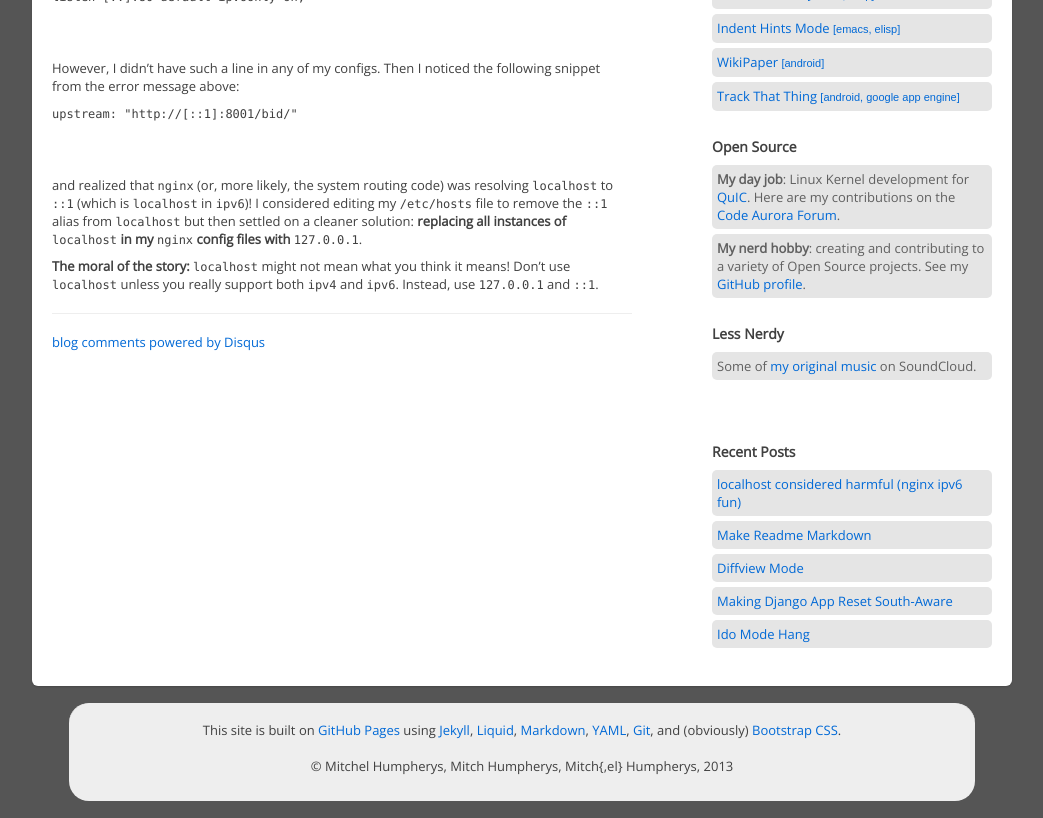
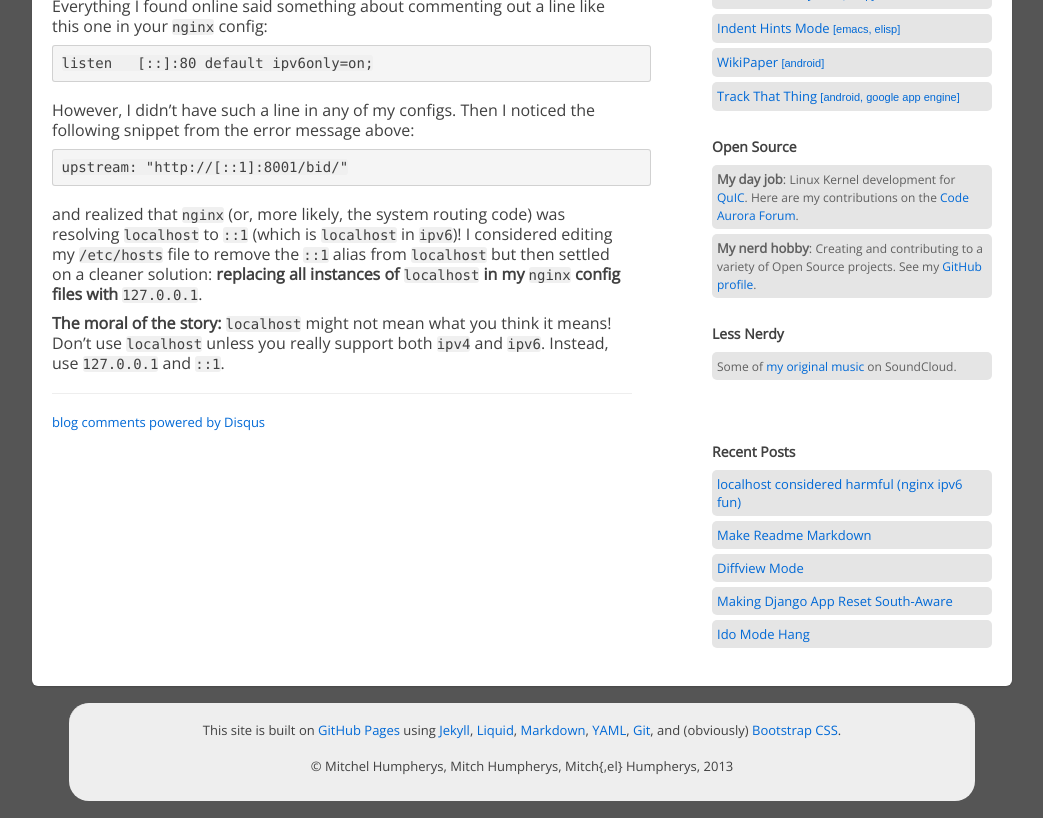
Before and after one commit to mgalgs/mgalgs.github.io, a Jekyll site: the page built from _posts/2013-05-04-localhost-considered-harmful.markdown, in a window 1280 px wide and 1182 px high, cut to the strip 364-1182 px from the top of the window. Shown: the whole strip, without its empty margins (118-1161 px from the left). Built offline with Jekyll 4.4.1, drawn with Linux system fonts in a browser that asks for light colours; some web fonts are replaced; comment, search, counter and statistics services are not loaded.

Commit message:
formatting (default font size in posts) and markdown compliance changes

```diff
--- a/_layouts/default.html
+++ b/_layouts/default.html
@@ -166,25 +166,35 @@
             <h5>Open Source</h5>
             <ul class="unstyled gray-list">
               <li>
-                <strong>My day job</strong>: Linux Kernel development
+                <strong>My day job</strong>:
+
+		<small>
+		  Linux Kernel development
 		  for <a href="http://www.quicinc.com/">QuIC</a>. Here
 		  are my contributions on
 		  the <a href="https://www.codeaurora.org/gitweb/quic/la/?p=kernel%2Fmsm.git&a=search&h=refs%2Fheads%2Fmsm-3.4&st=author&s=Mitchel+Humpherys">Code
 		  Aurora Forum</a>.
+		</small>
               </li>
               <li>
-                <strong>My nerd hobby</strong>: creating and
-                contributing to a variety of Open Source projects. See
+                <strong>My nerd hobby</strong>:
+
+		<small>
+		  Creating and contributing to a variety of Open
+		  Source projects. See
 		  my <a href="https://github.com/mgalgs">GitHub
 		  profile</a>.
+		</small>
               </li>
             </ul>
 
             <h5>Less Nerdy</h5>
             <ul class="unstyled gray-list">
               <li>
+		<small>
 		  Some of <a href="https://soundcloud.com/mgalgs">my
 		  original music</a> on SoundCloud.
+		</small>
               </li>
             </ul>
 
--- a/_layouts/post.html
+++ b/_layouts/post.html
@@ -2,7 +2,8 @@
 layout: default
 ---
 <div class="page-header">
-  <h1>{{ page.title }} <small>{{ page.date | date_to_string }}</small></h1>
+  <h1>{{ page.title }}</h1>
+  <h4 style="color:#bfbfbf;">{{ page.date | date_to_string }}</h4>
 </div>
 
 {{ content }}
--- a/_posts/2012-03-12-running-xen-under-qemu.markdown
+++ b/_posts/2012-03-12-running-xen-under-qemu.markdown
@@ -5,12 +5,10 @@
 ---
 
 <div class="alert-message info">
-
 <b>Note</b>: I never got any guest OS's working, so this post is kind
 of falls off a cliff at the end... However, I think the setup process
 is still interesting, so I'm leaving it here.
-
- </div>
+</div>
 
 I've been trying to learn more about hypervisors lately since, well,
 they're awesome. Also, I've always wanted to learn `qemu`, so I
--- a/_posts/2012-03-23-how-to-build-a-custom-linux-kernel-for-qemu.markdown
+++ b/_posts/2012-03-23-how-to-build-a-custom-linux-kernel-for-qemu.markdown
@@ -5,7 +5,6 @@
 ---
 
 <div class="alert-message info">
-
 <b>Update:</b> it's working! No more kernel panic! Big thanks to
 Kckanth21 in the comments who helped point me in the right direction
 to get this thing working!
@@ -15,7 +14,6 @@
 href="http://www.landley.net/aboriginal/about.html">Aboriginal
 Linux</a> looks like a good way to play around with Linux on qemu... I
 would still recommend doing it manually at least once though :)
-
 </div>
 
 In this howto, we're going to build a Linux system from the ground up
--- a/_posts/2013-05-04-localhost-considered-harmful.markdown
+++ b/_posts/2013-05-04-localhost-considered-harmful.markdown
@@ -8,13 +8,7 @@
 django applications, I started getting 502's with the following error
 message:
 
-<div style="overflow-x:scroll;width:100%;">
-<code style="white-space:nowrap;">
-2013/05/05 10:06:04 [alert] 1771#0: *22 socket() failed (97: Address family not supported by protocol) while connecting to upstream, client: X.X.X.X, server: example.com, request: "GET /bid/ HTTP/1.1", upstream: "http://[::1]:8001/bid/", host: "example.com:81"
-</code>
-</div>
-
-<br>
+    2013/05/05 10:06:04 [alert] 1771#0: *22 socket() failed (97: Address family not supported by protocol) while connecting to upstream, client: X.X.X.X, server: example.com, request: "GET /bid/ HTTP/1.1", upstream: "http://[::1]:8001/bid/", host: "example.com:81"
 
 To make matters worse, I was only seeing this error message
 intermittently. I could refresh the page 10 times and only see this
@@ -23,22 +17,12 @@
 Everything I found online said something about commenting out a line
 like this one in your `nginx` config:
 
-<code style="white-space:nowrap;">
-listen   [::]:80 default ipv6only=on;
-</code>
-
-<br>
-<br>
+    listen   [::]:80 default ipv6only=on;
 
 However, I didn't have such a line in any of my configs. Then I
 noticed the following snippet from the error message above:
 
-<code style="white-space:nowrap;">
-upstream: "http://[::1]:8001/bid/"
-</code>
-
-<br>
-<br>
+    upstream: "http://[::1]:8001/bid/"
 
 and realized that `nginx` (or, more likely, the system routing code)
 was resolving `localhost` to `::1` (which is `localhost` in `ipv6`)! I
--- a/css/main.css
+++ b/css/main.css
@@ -1,5 +1,16 @@
 html, body {
     background-color: #555;
+}
+#main-content p {
+    font-size: 16px;
+    line-height: 20px;
+}
+code {
+    font-size: 14px;
+    background: #f0f0f0;
+}
+small {
+    font-size: 12px;
 }
 footer {
     background: #eee;
```
Lines whose indentation alone changed are shown as unchanged.
